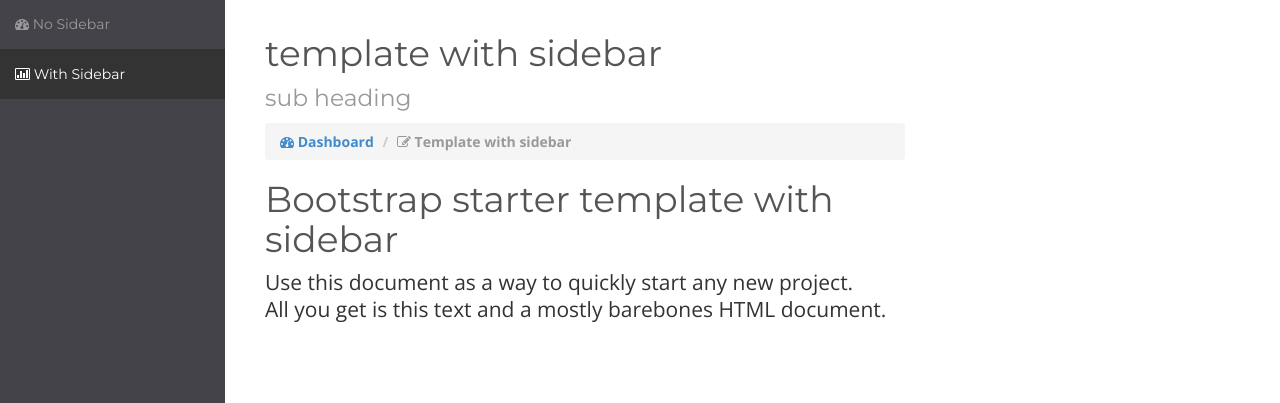
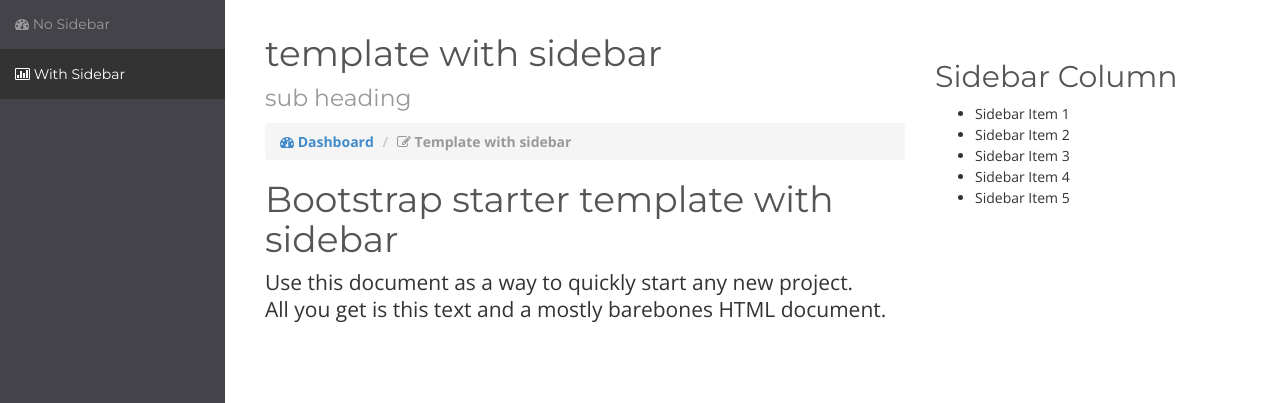
Before and after one commit to 1-800-jono/dashboard-bootstrap, a PHP site: page /index-with-sidebar-template.php in a window 1280 px wide. Shown: the part 51-454 px from the top of the page. Run offline with PHP 8.4, Linux system fonts and the light colour scheme; grey boxes labelled with a size stand in for pictures from a placeholder-image service; some libraries are stand-ins or nearby versions.

Commit message:
New sidebar template

```diff
--- a/index-with-sidebar-template.php
+++ b/index-with-sidebar-template.php
@@ -1,6 +1,6 @@
 <?php include('header.php'); ?>
 
-
+<!-- MAin Column -->
 <div class="col-lg-8 main-content">
 
     <h1>template with sidebar <br><small>sub heading</small></h1>
@@ -24,6 +24,16 @@
 
         <div class="col-md-4 sidebar">
 
+      <h2>Sidebar Column</h2>
+
+      <ul>
+        <li>Sidebar Item 1</li>
+        <li>Sidebar Item 2</li>
+        <li>Sidebar Item 3</li>
+        <li>Sidebar Item 4</li>
+        <li>Sidebar Item 5</li>
+
+      </ul>
 
 
 
```
